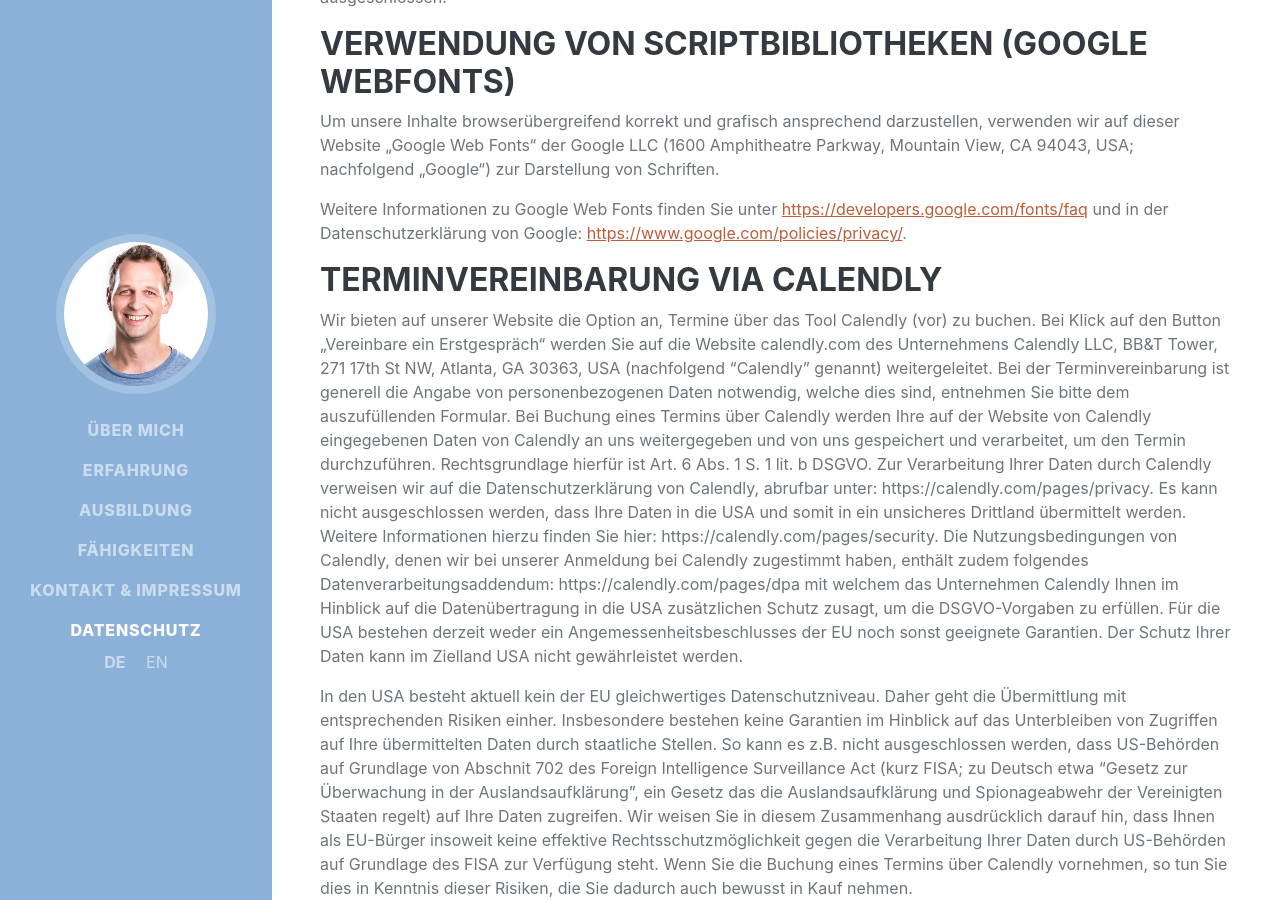
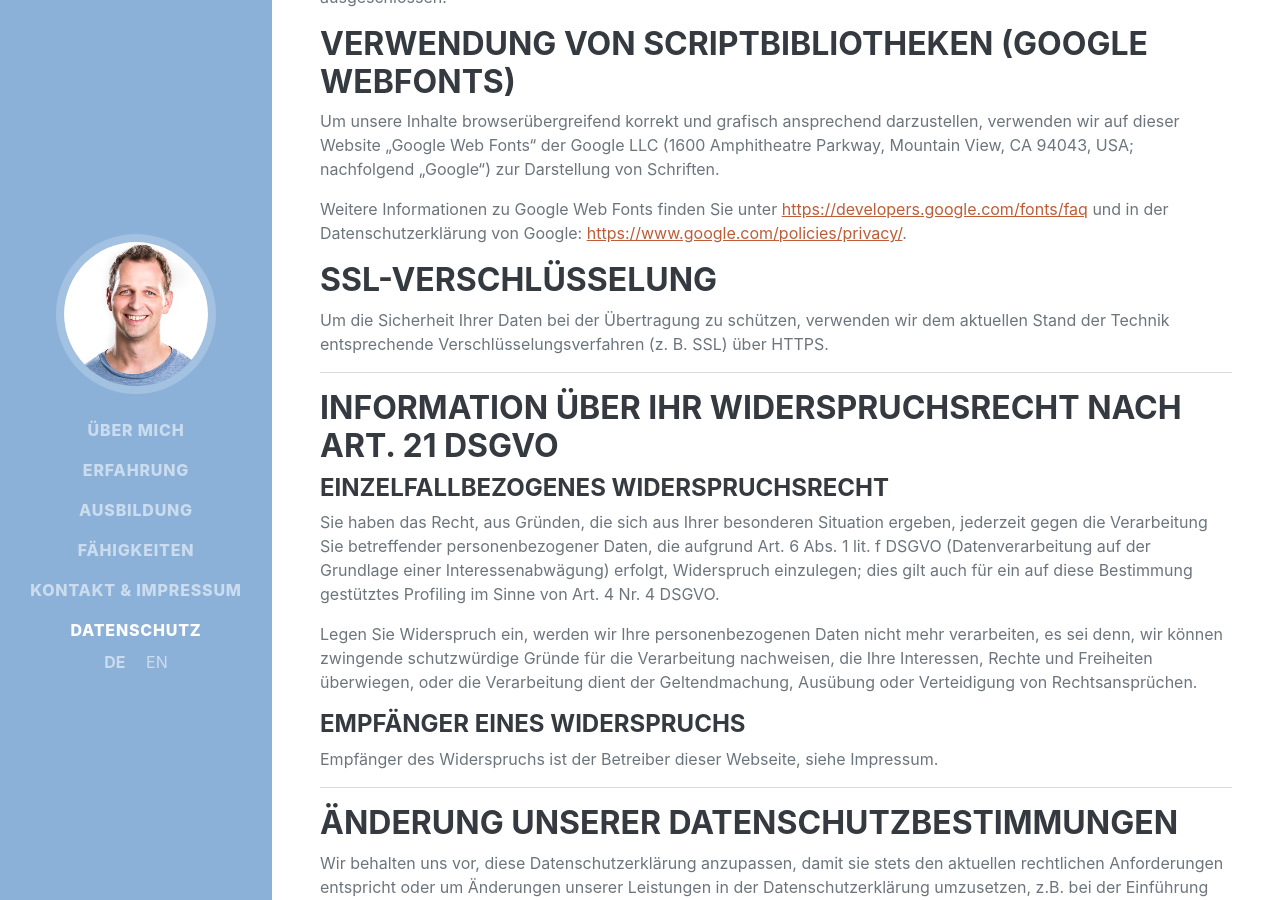
Before and after one commit to jzernisch/jzernisch.github.io, a Jekyll site: the page built from index.html, in a window 1280 px wide and 900 px high, scrolled down 7957 px. Built offline with Jekyll 4.4.1, drawn with Linux system fonts in a browser that asks for light colours; nearby versions of some CDN libraries; some web fonts are replaced.

Commit message:
Remove Calendy part from privacy policy

```diff
--- a/_includes/privacy_policy.html
+++ b/_includes/privacy_policy.html
@@ -68,27 +68,6 @@
         <a href="https://www.google.com/policies/privacy/" rel="noopener nofollow" target="_blank">https://www.google.com/policies/privacy/</a>.
       </p>
       <p></p>
-      <h3>Terminvereinbarung via Calendly</h3>
-      <p>
-        Wir bieten auf unserer Website die Option an, Termine über das Tool Calendly (vor) zu buchen. Bei Klick auf den Button „Vereinbare ein Erstgespräch“ werden Sie auf die Website calendly.com des
-        Unternehmens Calendly LLC, BB&amp;T Tower, 271 17th St NW, Atlanta, GA 30363, USA (nachfolgend “Calendly” genannt) weitergeleitet. Bei der Terminvereinbarung ist generell die Angabe von
-        personenbezogenen Daten notwendig, welche dies sind, entnehmen Sie bitte dem auszufüllenden Formular. Bei Buchung eines Termins über Calendly werden Ihre auf der Website von Calendly
-        eingegebenen Daten von Calendly an uns weitergegeben und von uns gespeichert und verarbeitet, um den Termin durchzuführen. Rechtsgrundlage hierfür ist Art. 6 Abs. 1 S. 1 lit. b DSGVO. Zur
-        Verarbeitung Ihrer Daten durch Calendly verweisen wir auf die Datenschutzerklärung von Calendly, abrufbar unter: https://calendly.com/pages/privacy. Es kann nicht ausgeschlossen werden, dass
-        Ihre Daten in die USA und somit in ein unsicheres Drittland übermittelt werden. Weitere Informationen hierzu finden Sie hier: https://calendly.com/pages/security. Die Nutzungsbedingungen von
-        Calendly, denen wir bei unserer Anmeldung bei Calendly zugestimmt haben, enthält zudem folgendes Datenverarbeitungsaddendum: https://calendly.com/pages/dpa mit welchem das Unternehmen Calendly
-        Ihnen im Hinblick auf die Datenübertragung in die USA zusätzlichen Schutz zusagt, um die DSGVO-Vorgaben zu erfüllen. Für die USA bestehen derzeit weder ein Angemessenheitsbeschlusses der EU
-        noch sonst geeignete Garantien. Der Schutz Ihrer Daten kann im Zielland USA nicht gewährleistet werden.
-      </p>
-      <p>
-        In den USA besteht aktuell kein der EU gleichwertiges Datenschutzniveau. Daher geht die Übermittlung mit entsprechenden Risiken einher. Insbesondere bestehen keine Garantien im Hinblick auf
-        das Unterbleiben von Zugriffen auf Ihre übermittelten Daten durch staatliche Stellen. So kann es z.B. nicht ausgeschlossen werden, dass US-Behörden auf Grundlage von Abschnit 702 des Foreign
-        Intelligence Surveillance Act (kurz FISA; zu Deutsch etwa “Gesetz zur Überwachung in der Auslandsaufklärung”, ein Gesetz das die Auslandsaufklärung und Spionageabwehr der Vereinigten Staaten
-        regelt) auf Ihre Daten zugreifen. Wir weisen Sie in diesem Zusammenhang ausdrücklich darauf hin, dass Ihnen als EU-Bürger insoweit keine effektive Rechtsschutzmöglichkeit gegen die
-        Verarbeitung Ihrer Daten durch US-Behörden auf Grundlage des FISA zur Verfügung steht. Wenn Sie die Buchung eines Termins über Calendly vornehmen, so tun Sie dies in Kenntnis dieser Risiken,
-        die Sie dadurch auch bewusst in Kauf nehmen.
-      </p>
-      <p></p>
       <h3>SSL-Verschlüsselung</h3>
       <p>Um die Sicherheit Ihrer Daten bei der Übertragung zu schützen, verwenden wir dem aktuellen Stand der Technik entsprechende Verschlüsselungsverfahren (z. B. SSL) über HTTPS.</p>
       <p></p>
```
